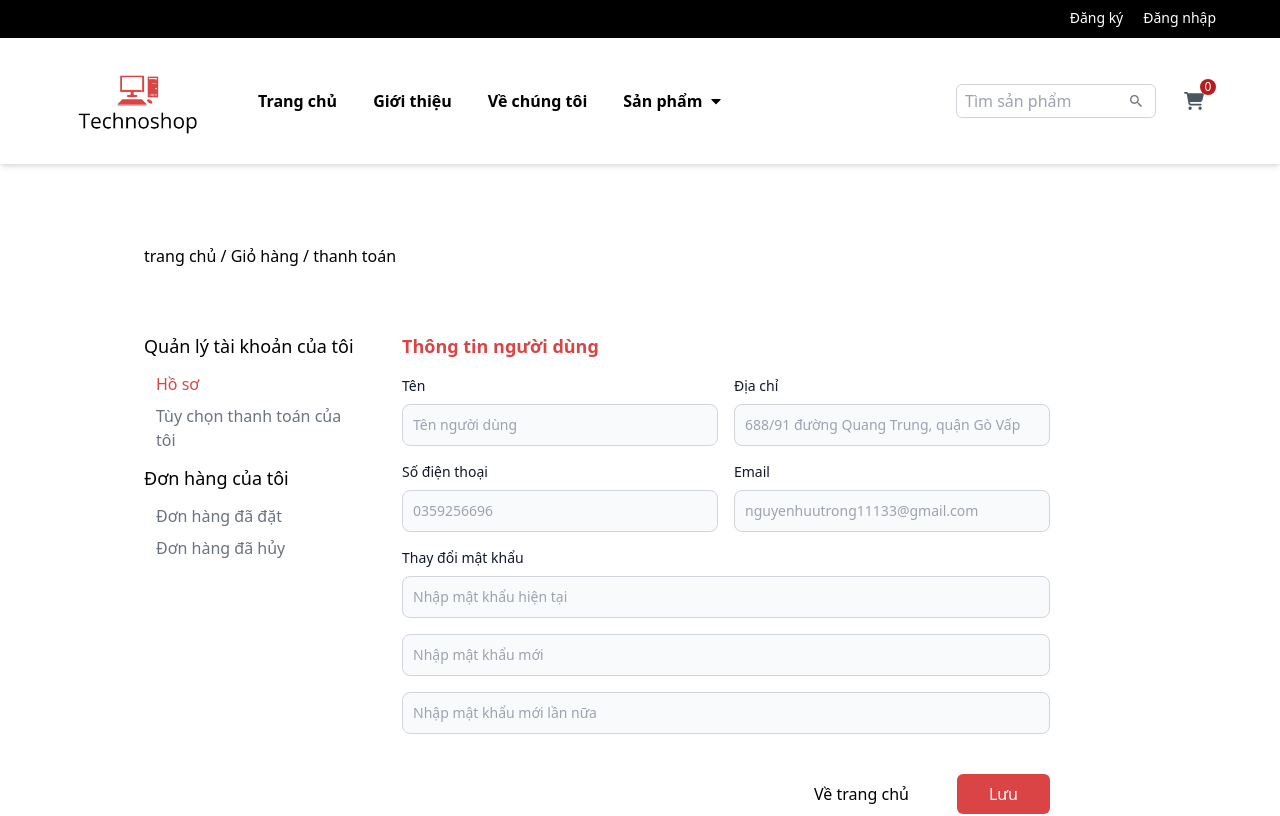
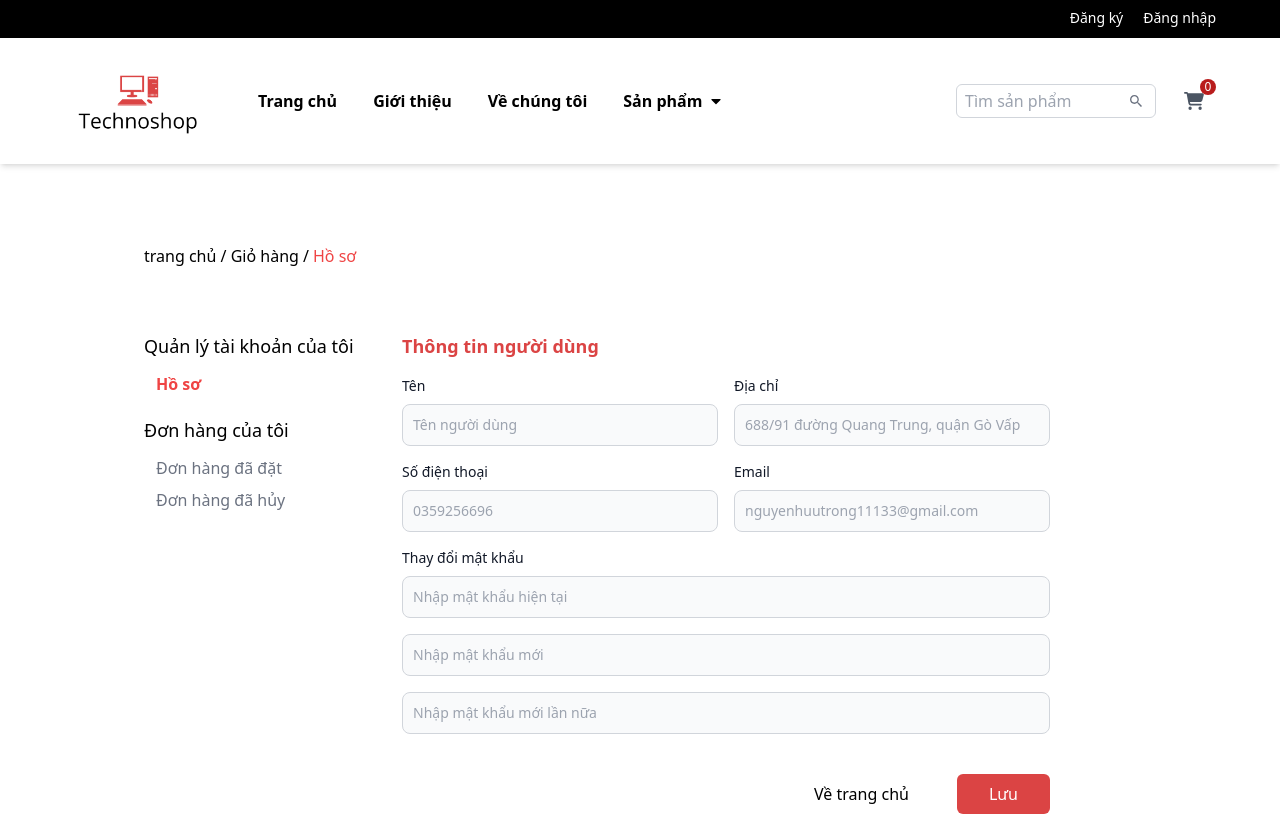
Before and after one commit to DOVINHAN/WebsiteHightechshop, a React (Vite) app in the folder front-end/: page /nguoidung in a window 1280 px wide. Shown: the top 816 px of the page. Built offline with nearby package versions, Linux system fonts and the light colour scheme; a web font is replaced by a local one.

Commit message:
Update UserProfilePage

```diff
--- a/front-end/src/Pages/UserProfilePage/UserProfilePage.jsx
+++ b/front-end/src/Pages/UserProfilePage/UserProfilePage.jsx
@@ -1,10 +1,102 @@
-import React from "react";
+import React, { useState } from "react";
 import UserProfile from "../../components/UserProfilePageComponent/UserProfile/UserProfile";
+import CancelledOrder from "../../components/UserProfilePageComponent/cancelledOrder/CancelledOrder";
+import ReceivedOrder from "../../components/UserProfilePageComponent/ReceivedOrder/ReceivedOrder";
 
 const UserProfilePage = () => {
+  const [activeComponent, setActiveComponent] = useState("UserProfile");
+
+  const renderComponent = () => {
+    switch (activeComponent) {
+      case "UserProfile":
+        return <UserProfile />;
+      case "CancelledOrder":
+        return <CancelledOrder />;
+      case "ReceivedOrder":
+        return <ReceivedOrder />;
+      default:
+        return <UserProfile />;
+    }
+  };
+
+  const getHeaderText = () => {
+    switch (activeComponent) {
+      case "UserProfile":
+        return "Hồ sơ";
+      case "CancelledOrder":
+        return "Đơn hàng đã đặt";
+      case "ReceivedOrder":
+        return "Đơn hàng đã hủy";
+      default:
+        return "Hồ sơ";
+    }
+  };
+
   return (
-    <div>
-      <UserProfile />
+    <div className="mt-20">
+      <div className="container px-36">
+        {/* Header */}
+        <div className="flex justify-between">
+          <div className="inline-flex">
+            trang chủ / Giỏ hàng /
+            <span className="text-red-500 pl-1">{getHeaderText()}</span>
+          </div>
+        </div>
+
+        {/* Payment Section */}
+        <div className="mt-16 grid grid-cols-12 gap-10">
+          {/* SideBar */}
+          <div className="col-span-12 md:col-span-3">
+            <div>
+              <div className="font-medium text-lg">
+                Quản lý tài khoản của tôi
+              </div>
+              <div className="p-3">
+                <div
+                  className={`mb-2 cursor-pointer ${
+                    activeComponent === "UserProfile"
+                      ? "text-red-500 font-bold"
+                      : "text-gray-500"
+                  }`}
+                  onClick={() => setActiveComponent("UserProfile")}
+                >
+                  Hồ sơ
+                </div>
+              </div>
+            </div>
+            <div>
+              <div className="font-medium text-lg">Đơn hàng của tôi</div>
+              <div className="p-3">
+                <div
+                  className={`mb-2 cursor-pointer ${
+                    activeComponent === "CancelledOrder"
+                      ? "text-red-500 font-bold"
+                      : "text-gray-500"
+                  }`}
+                  onClick={() => setActiveComponent("CancelledOrder")}
+                >
+                  Đơn hàng đã đặt
+                </div>
+                <div
+                  className={`cursor-pointer ${
+                    activeComponent === "ReceivedOrder"
+                      ? "text-red-500 font-bold"
+                      : "text-gray-500"
+                  }`}
+                  onClick={() => setActiveComponent("ReceivedOrder")}
+                >
+                  Đơn hàng đã hủy
+                </div>
+              </div>
+            </div>
+          </div>
+
+          {/* User Information */}
+          <div className="col-span-12 md:col-span-8 flex justify-center">
+            {renderComponent()}
+          </div>
+        </div>
+      </div>
     </div>
   );
 };
--- /dev/null
+++ b/front-end/src/components/UserProfilePageComponent/CancelledOrder/CancelledOrder.jsx
@@ -0,0 +1,7 @@
+import React from "react";
+
+const CancelledOrder = () => {
+  return <div>CancelledOrder</div>;
+};
+
+export default CancelledOrder;
--- /dev/null
+++ b/front-end/src/components/UserProfilePageComponent/ReceivedOrder/ReceivedOrder.jsx
@@ -0,0 +1,7 @@
+import React from "react";
+
+const ReceivedOrder = () => {
+  return <div>ReceivedOrder</div>;
+};
+
+export default ReceivedOrder;
--- a/front-end/src/components/UserProfilePageComponent/UserProfile/UserProfile.jsx
+++ b/front-end/src/components/UserProfilePageComponent/UserProfile/UserProfile.jsx
@@ -4,37 +4,6 @@ import products from "../../../data/productsDummnyData";
 
 const UserProfile = () => {
   return (
-    <div className="mt-20">
-      <div className="container px-36">
-        {/* Header */}
-        <div className="flex justify-between">
-          <div className="inline-flex">trang chủ / Giỏ hàng / thanh toán</div>
-        </div>
-
-        {/* Payment Section */}
-        <div className="mt-16 grid grid-cols-12 gap-10">
-          {/* SideBar */}
-          <div className="col-span-12 md:col-span-3">
-            <div>
-              <div className="font-medium text-lg">
-                Quản lý tài khoản của tôi
-              </div>
-              <div className="p-3">
-                <div className="text-primary mb-2">Hồ sơ</div>
-                <div className="text-gray-500">Tùy chọn thanh toán của tôi</div>
-              </div>
-            </div>
-            <div>
-              <div className="font-medium text-lg">Đơn hàng của tôi</div>
-              <div className="p-3">
-                <div className="mb-2 text-gray-500">Đơn hàng đã đặt</div>
-                <div className="text-gray-500">Đơn hàng đã hủy</div>
-              </div>
-            </div>
-          </div>
-
-          {/* User Information */}
-          <div className="col-span-12 md:col-span-8 flex justify-center ">
     <div className="w-full max-w-3xl ">
       <div className="text-lg font-semibold mb-4 text-primary">
         Thông tin người dùng
@@ -146,15 +115,7 @@ const UserProfile = () => {
           />
         </div>
         <div className="ml-4">
-                  <Button
-                    bgColor="bg-primary"
-                    text={"Lưu"}
-                    textColor={"text-white"}
-                  />
-                </div>
-              </div>
-            </div>
-          </div>
+          <Button bgColor="bg-primary" text={"Lưu"} textColor={"text-white"} />
         </div>
       </div>
     </div>
```
Lines whose indentation alone changed are shown as unchanged.
